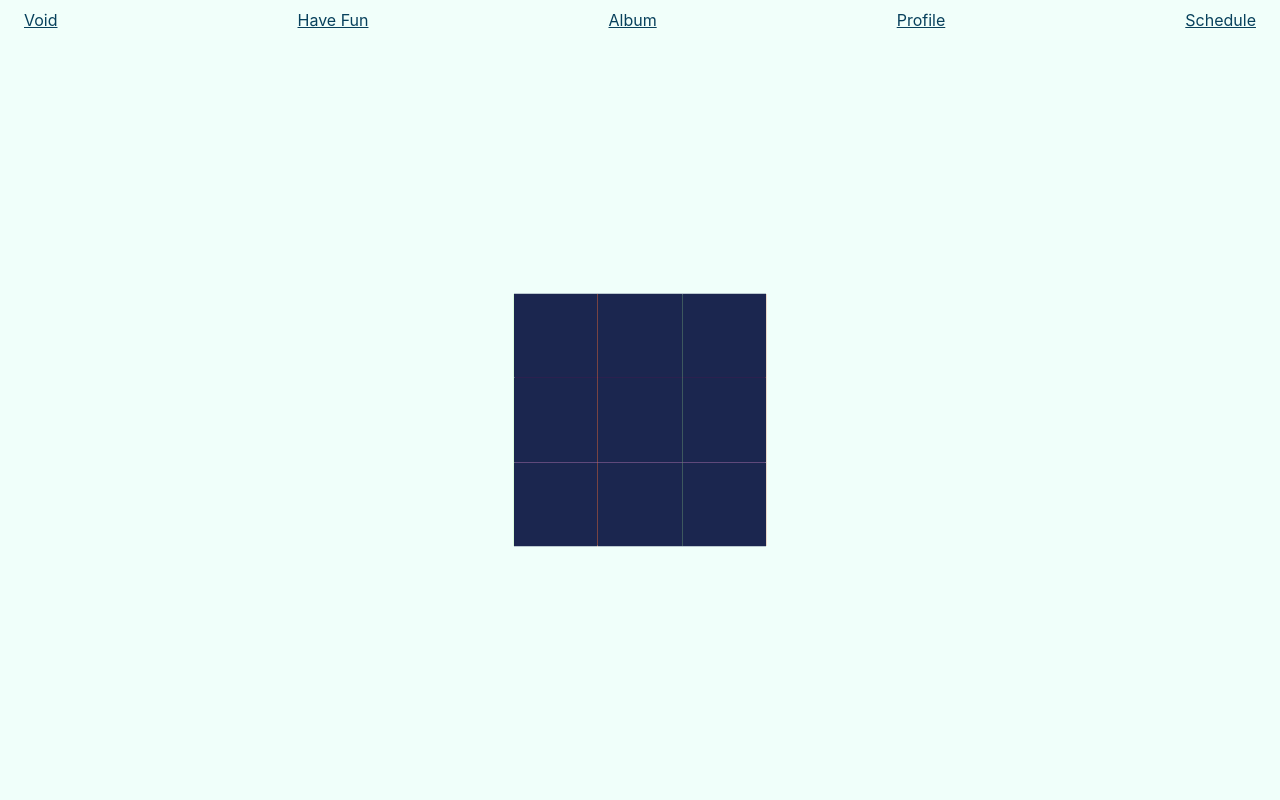
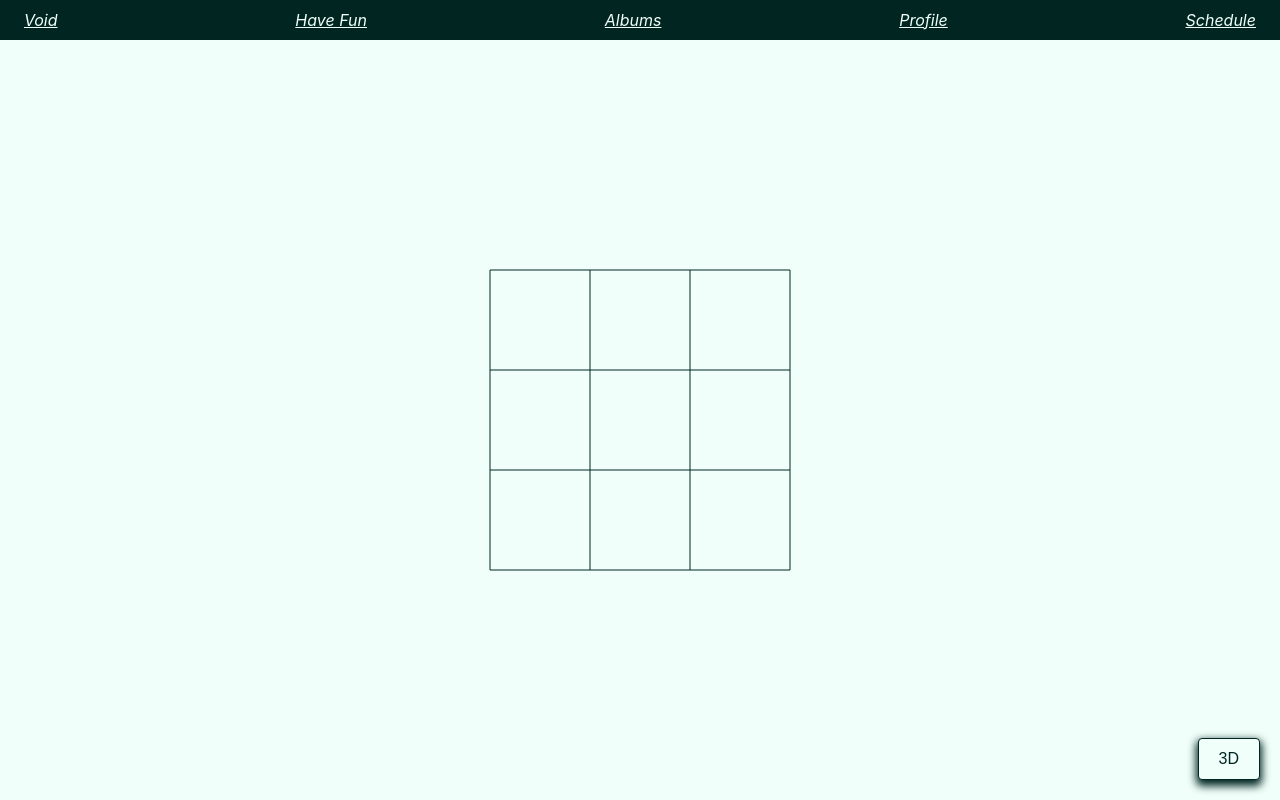
Before and after one commit to d1zzzzy/fansheng, a Next.js app: page / in a window 1280 px wide. Built offline with nearby package versions, Linux system fonts and the light colour scheme.

Commit message:
feat: 添加按钮样式和相机控制器，优化渲染器和布局

```diff
--- a/app/layout.tsx
+++ b/app/layout.tsx
@@ -5,6 +5,7 @@ import { Geist, Geist_Mono } from "next/font/google";
 import { basePath } from "@/constants/env";
 
 import "../styles/global.scss";
+import "../styles/layout.scss";
 
 const geistSans = Geist({
   variable: "--font-geist-sans",
@@ -41,22 +42,22 @@ export default function RootLayout({
       <body
         className={`${geistSans.variable} ${geistMono.variable} antialiased`}
       >
-        <nav className="mx-auto flex items-center justify-between h-40 p-lr-24" aria-label="Global">
-          <div className="flex align-center">
-            <Link href="/">Void</Link>
+        <nav className="mx-auto flex items-center justify-between h-40 p-lr-24 header-nav" aria-label="Global">
+          <div className="nav-item">
+            <Link className="nav-item__link" href="/">Void</Link>
           </div>
-          <div className="flex items-center">
-            <Link href="/projects">Have Fun</Link>
+          <div className="nav-item">
+            <Link className="nav-item__link" href="/projects">Have Fun</Link>
           </div>
-          <div className="flex items-center">
-            <Link href="/album">Album</Link>
+          <div className="nav-item">
+            <Link className="nav-item__link" href="/albums">Albums</Link>
           </div>
-          <div className="flex items-center">
-            <Link href="/profile">Profile</Link>
+          <div className="nav-item">
+            <Link className="nav-item__link" href="/profile">Profile</Link>
           </div>
 
-          <div className="flex items-center">
-            <Link href="/schedule">Schedule</Link>
+          <div className="nav-item">
+            <Link className="nav-item__link" href="/schedule">Schedule</Link>
           </div>
         </nav>
 
--- a/app/page.tsx
+++ b/app/page.tsx
@@ -1,33 +1,68 @@
 'use client';
 
-import { useEffect } from 'react';
+import {useCallback, useEffect, useMemo, useRef, useState} from 'react';
 
 import CanvasManager from '@/features/CanvasManager';
 import FirstScreenAnimation from './animation';
 
+enum Dimension {
+  TWO = '2d',
+  THREE = 'webgl',
+}
+
 export default function Home() {
+  const ref = useRef<HTMLDivElement | null>(null);
+  const [dimension, setDimension] = useState(Dimension.TWO);
+  const [canvasManager, setCanvasManager] = useState<CanvasManager | null>(null);
+
+  const switchTo2D = useCallback(() => {
+    setDimension(Dimension.TWO);
+
+    if (canvasManager) {
+      canvasManager.switchTo2D();
+      FirstScreenAnimation(canvasManager);
+    }
+  }, [canvasManager]);
+
+  const switchToWebGL = useCallback(() => {
+    setDimension(Dimension.THREE);
+
+    if (canvasManager) {
+      canvasManager.switchToWebGL();
+    }
+  }, [canvasManager]);
+
+  const btnText = useMemo(() => {
+    return dimension === Dimension.TWO ? '3D' : '2D';
+  }, [dimension]);
+
+  const switchDimension = useCallback(() => {
+    if (canvasManager) {
+      canvasManager.destroy();
+    }
+
+    if (dimension === Dimension.TWO) {
+      switchToWebGL();
+    } else {
+      switchTo2D();
+    }
+  }, [canvasManager, dimension, switchTo2D, switchToWebGL]);
+
   useEffect(() => {
-    // 初始化画布
-    const container = document.getElementById('canvas-container') as HTMLDivElement;
-    const canvasManager = new CanvasManager(container);
+    if (ref.current) {
+      const instance = new CanvasManager(ref.current);
 
-    canvasManager.swithTo2D();
-
-    FirstScreenAnimation(canvasManager);
-
-    setTimeout(() => {
-      canvasManager.swithToWebGL();
-      canvasManager.render();
-    }, 1800);
-
-    return () => {
-      canvasManager.renderer?.destroy();
-    };
+      instance.switchTo2D();
+      setCanvasManager(instance);
+      FirstScreenAnimation(instance);
+    }
   }, []);
 
   return (
     <div className="w-full h-full">
-      <div className="canvas-container w-full h-full" id="canvas-container"></div>
+      <div ref={ref} className="canvas-container w-full h-full" id="canvas-container"></div>
+
+      <button className="btn btn--primary fixed right-20 bottom-20" onClick={switchDimension}>{ btnText }</button>
     </div>
   );
 }
--- a/app/projects/typing-effect-with-html-tag/page.tsx
+++ b/app/projects/typing-effect-with-html-tag/page.tsx
@@ -4,7 +4,7 @@ import createTypewriter from "@/features/Interactive/TypeWriter";
 import { useEffect, useRef } from "react";
 
 const htmlContent = `
-  <div class="flex flex-col gap-4">
+  <div>
     <p>这是<strong>加粗</strong>标签</p>
     <p>这是<del>删除</del>标签</p>
     <p>这是<em>斜体</em>标签</p>
--- /dev/null
+++ b/features/CanvasManager/core/CameraController.ts
@@ -0,0 +1,87 @@
+import {mat4, vec3} from "gl-matrix";
+
+export class CameraController {
+  private target: vec3 = vec3.fromValues(0, 0, 0); // 相机目标
+  private distance: number = 11.2; // 相机与目标点的距离
+  private minDistance: number = 2.0;
+  private maxDistance: number = 50.0;
+
+  azimuth: number = Math.PI / 4; // 水平角度（弧度）
+  elevation: number = Math.PI / 4; // 垂直角度（俯仰角）
+  private minElevation: number = 0.01; // 最低俯仰角（防止翻转）
+  private maxElevation: number = Math.PI - 0.01; // 最高俯仰角
+
+  private smoothFactor: number = 0.1; // 平滑缩放因子
+  private targetDistance: number = this.distance;
+
+  constructor(private canvas: HTMLCanvasElement, private gl: WebGLRenderingContext) {
+    this.addMouseEvents();
+  }
+
+  getViewMatrix(): mat4 {
+    const viewMatrix = mat4.create();
+
+    // 转换为笛卡尔坐标
+    const eye = vec3.create();
+    const sinElevation = Math.sin(this.elevation);
+    const cosElevation = Math.cos(this.elevation);
+    const sinAzimuth = Math.sin(this.azimuth);
+    const cosAzimuth = Math.cos(this.azimuth);
+
+    eye[0] = this.target[0] + this.distance * cosElevation * sinAzimuth; // X
+    eye[1] = this.target[1] + this.distance * sinElevation; // Y
+    eye[2] = this.target[2] + this.distance * cosElevation * cosAzimuth; // Z
+
+    mat4.lookAt(viewMatrix, eye, this.target, vec3.fromValues(0, 1, 0));
+    return viewMatrix;
+  }
+
+  update() {
+    // 平滑缩放
+    this.distance += (this.targetDistance - this.distance) * this.smoothFactor;
+  }
+
+  private addMouseEvents() {
+    let isDragging = false;
+    let lastX = 0;
+    let lastY = 0;
+
+    this.canvas.addEventListener('mousedown', (event) => {
+      isDragging = true;
+      lastX = event.clientX;
+      lastY = event.clientY;
+    });
+
+    this.canvas.addEventListener('mousemove', (event) => {
+      if (!isDragging) return;
+
+      const deltaX = event.clientX - lastX;
+      const deltaY = event.clientY - lastY;
+      lastX = event.clientX;
+      lastY = event.clientY;
+
+      // 水平角度（绕目标点旋转）
+      this.azimuth -= deltaX * 0.01;
+
+      // 垂直角度（俯仰角）
+      this.elevation -= deltaY * 0.01;
+      this.elevation = Math.max(this.minElevation, Math.min(this.maxElevation, this.elevation));
+    });
+
+    this.canvas.addEventListener('mouseup', () => {
+      isDragging = false;
+    });
+
+    this.canvas.addEventListener('mouseleave', () => {
+      isDragging = false;
+    });
+
+    this.canvas.addEventListener('wheel', (event) => {
+      event.preventDefault();
+
+      // 缩放
+      this.targetDistance += event.deltaY * 0.05;
+      this.targetDistance = Math.max(this.minDistance, Math.min(this.maxDistance, this.targetDistance));
+    });
+  }
+}
--- a/features/CanvasManager/core/Canvas2DRenderer.ts
+++ b/features/CanvasManager/core/Canvas2DRenderer.ts
@@ -134,6 +134,8 @@ export class Canvas2DRenderer implements ICanvas2DRenderer {
     this.resizeObserver?.disconnect();
     this.resizeObserver = null;
     this.stopAnimation();
+
+    this.clearCanvas();
 
     this.context = null;
     this.canvas = null;
--- a/features/CanvasManager/index.ts
+++ b/features/CanvasManager/index.ts
@@ -12,12 +12,14 @@ export default class CanvasManager {
     this.container = container;
   }
 
-  swithTo2D(): void {
+  switchTo2D(): void {
     this.setRenderer(new Canvas2DRenderer(this.container));
+    this.render();
   }
 
-  swithToWebGL(): void {
+  switchToWebGL(): void {
     this.setRenderer(new WebGLRenderer(this.container));
+    this.render();
   }
 
   setRenderer(renderer: Renderer): void {
@@ -46,4 +48,10 @@ export default class CanvasManager {
       this._renderer.render();
     }
   }
+
+  destroy(): void {
+    if (this._renderer) {
+      this._renderer.destroy();
+    }
+  }
 }
--- /dev/null
+++ b/styles/button.scss
@@ -0,0 +1,34 @@
+.btn {
+  padding: 10px 20px;
+  line-height: 20px;
+  font-size: 16px;
+  border-radius: 4px;
+  cursor: pointer;
+  outline: none;
+  box-shadow: 0 4px 8px 2px var(--dark-green);
+  transition: background 0.3s ease-in-out,
+              color 0.3s ease-in-out,
+              box-shadow 0.3s ease-in-out;
+
+  &.btn--primary {
+    background: var(--mint-cream);
+    color: var(--dark-green);
+    border: 1px solid var(--dark-green);
+
+    &:hover {
+      background: var(--dark-green);
+      color: var(--mint-cream);
+      box-shadow: 0 2px 4px 2px var(--dark-green);
+    }
+  }
+
+  &.btn--secondary {
+    background: var(--dark-green);
+    color: var(--mint-cream);
+  }
+
+  &.btn--tertiary {
+    background: var(--mint-cream);
+    color: var(--dark-green);
+  }
+}
--- a/styles/global.scss
+++ b/styles/global.scss
@@ -81,12 +81,24 @@ a {
   left: 0;
 }
 
+.left-20 {
+  left: 20px;
+}
+
 .right-0 {
   right: 0;
 }
 
+.right-20 {
+  right: 20px;
+}
+
 .bottom-0 {
   bottom: 0;
+}
+
+.bottom-20 {
+  bottom: 20px;
 }
 
 .overflow-y-auto {
@@ -135,3 +147,5 @@ a {
   overflow: hidden;
   white-space: nowrap;
 }
+
+@import "button";
--- /dev/null
+++ b/styles/layout.scss
@@ -0,0 +1,8 @@
+.header-nav {
+  background: var(--dark-green);
+
+  .nav-item__link {
+    font-style: italic;
+    color: var(--mint-cream);
+  }
+}
```
Also changed, not shown: features/CanvasManager/core/WebGLRenderer.ts (+38 -141 lines).
